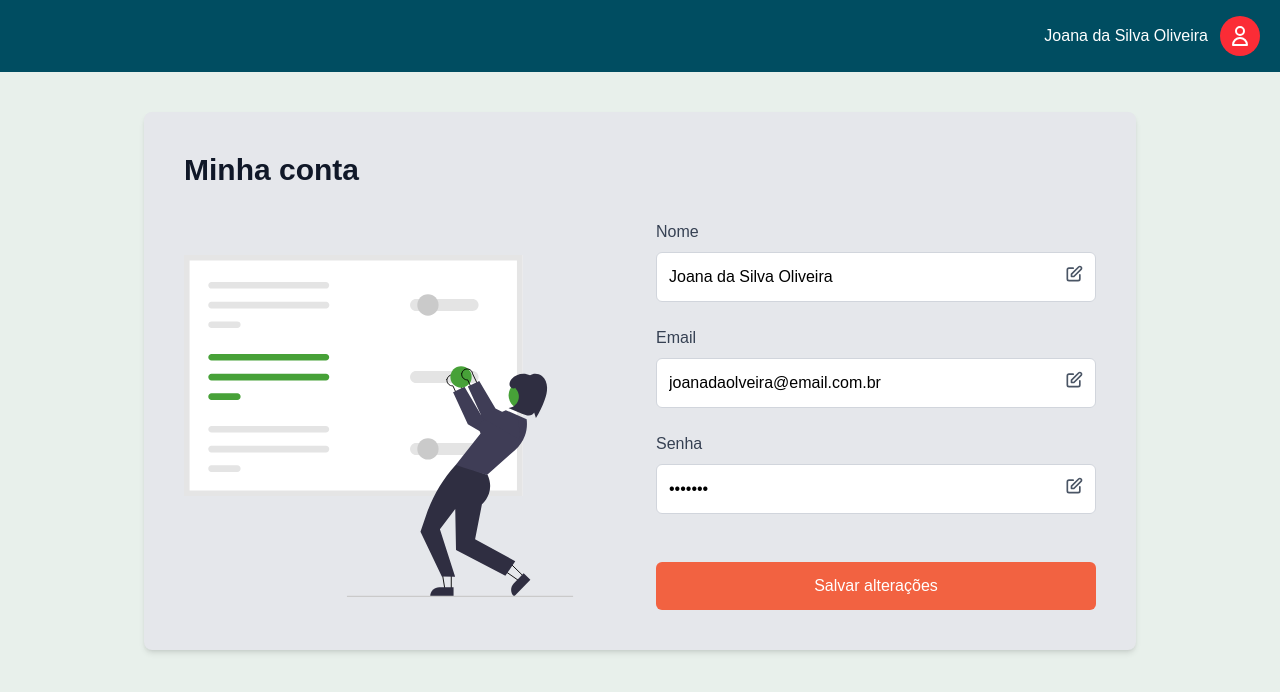
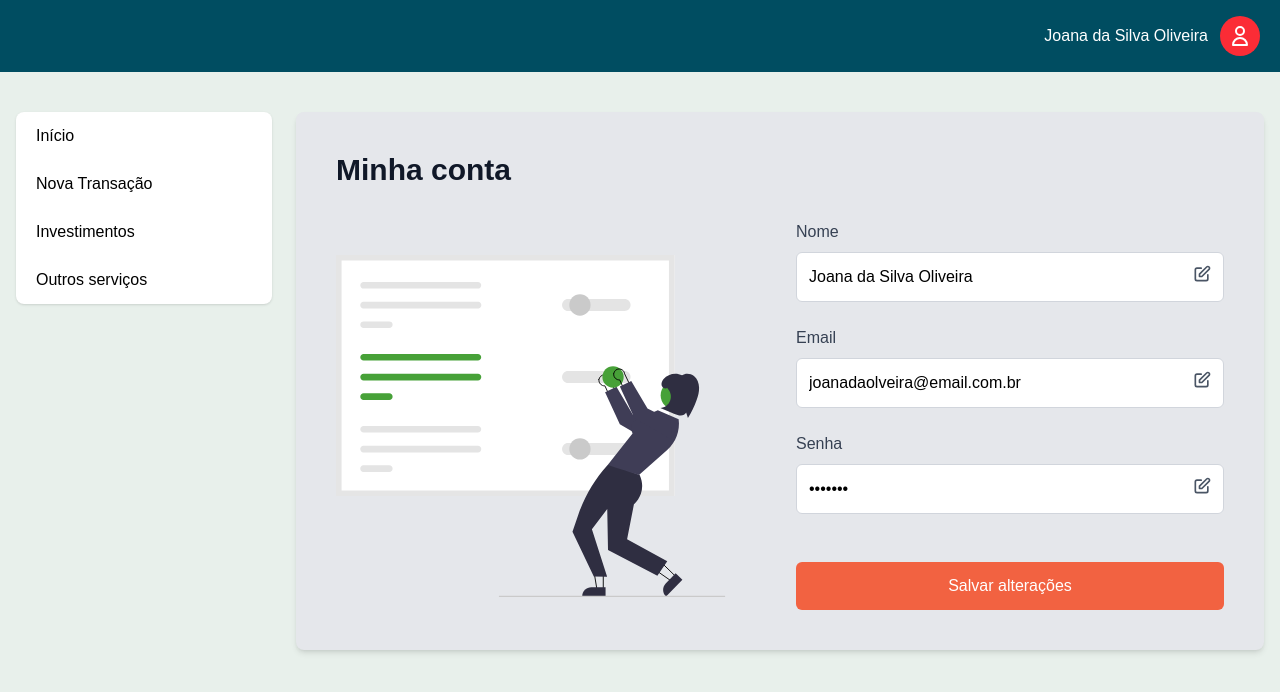
Before and after one commit to HenriqueBMoura/tech_challenge_fase_01, a Next.js app: page /my-account in a window 1280 px wide. Shown: the top 692 px of the page. Built offline with nearby package versions, Linux system fonts and the light colour scheme.

Commit message:
feat: enhance MinhaContaPage with sidebar navigation and user data management

```diff
--- a/src/app/my-account/page.tsx
+++ b/src/app/my-account/page.tsx
@@ -1,11 +1,13 @@
-// filepath: /Users/henriquemoura/Documents/GitHub/fiap-postech/tech_challenge_fase_01/src/app/minha-conta/page.tsx
 "use client";
 
 import { useState } from 'react';
 import Image from 'next/image';
 import Header from '@/components/Layouts/header';
+import Sidebar from '@/components/Layouts/sidebar';
+import { useRouter } from 'next/navigation';
 
 export default function MinhaContaPage() {
+  const router = useRouter();
   const [userData, setUserData] = useState({
     nome: 'Joana da Silva Oliveira',
     email: 'joanadaolveira@email.com.br',
@@ -21,6 +23,9 @@ export default function MinhaContaPage() {
     email: userData.email,
     senha: ''
   });
+
+  // Controla a view ativa para o sidebar
+  const [activeView, setActiveView] = useState('minha-conta');
 
   const handleChange = (e: React.ChangeEvent<HTMLInputElement>) => {
     const { name, value } = e.target;
@@ -46,11 +51,35 @@ export default function MinhaContaPage() {
     alert('Alterações salvas com sucesso!');
   };
 
+  // Função para navegação do sidebar
+  const handleNavigate = (view: string) => {
+    if (view === 'overview') {
+      router.push('/dashboard');
+    } else {
+      setActiveView(view);
+    }
+  };
+
   return (
     <div className="min-h-screen bg-[#e8f0eb]">
       <Header />
 
-      <main className="max-w-5xl mx-auto px-4 py-10">
+      <main className="max-w-7xl mx-auto px-4 py-10">
+        <div className="flex flex-col md:flex-row gap-6">
+          {/* Sidebar */}
+          <Sidebar
+            onNavigate={handleNavigate}
+            activeView={activeView}
+            navItems={[
+              { href: "overview", label: "Início", isActive: false },
+              { href: "minha-conta", label: "Minha Conta", isActive: true },
+              { href: "seguranca", label: "Segurança", isActive: false },
+              { href: "notificacoes", label: "Notificações", isActive: false }
+            ]}
+          />
+
+          {/* Conteúdo principal */}
+          <div className="flex-1">
             <div className="bg-gray-200 rounded-lg shadow-md overflow-hidden">
               <div className="p-8 md:p-10">
                 <h1 className="text-2xl md:text-3xl font-bold text-gray-900 mb-8">Minha conta</h1>
@@ -177,6 +206,8 @@ export default function MinhaContaPage() {
                 </div>
               </div>
             </div>
+          </div>
+        </div>
       </main>
     </div>
   );
```
Lines whose indentation alone changed are shown as unchanged.
